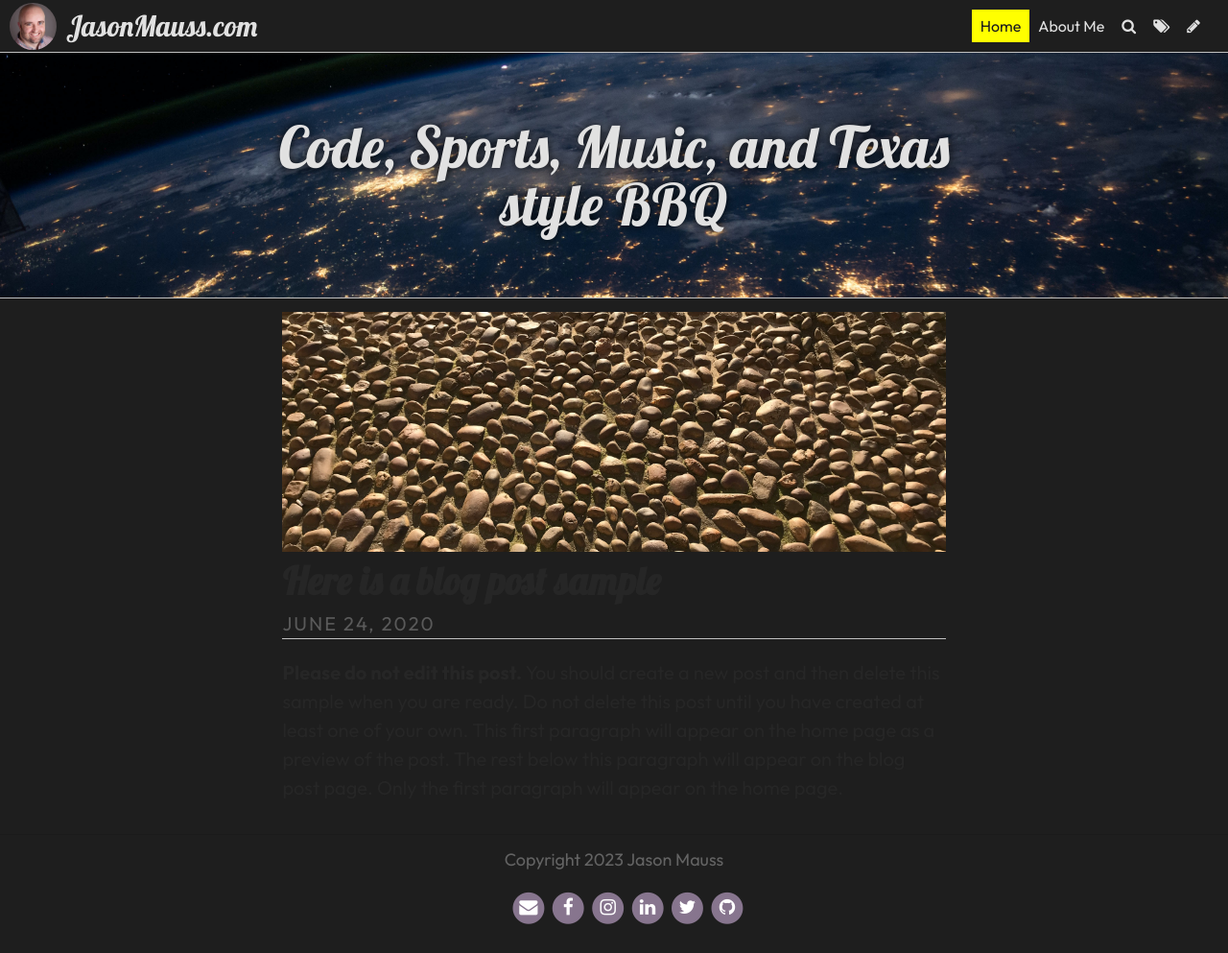
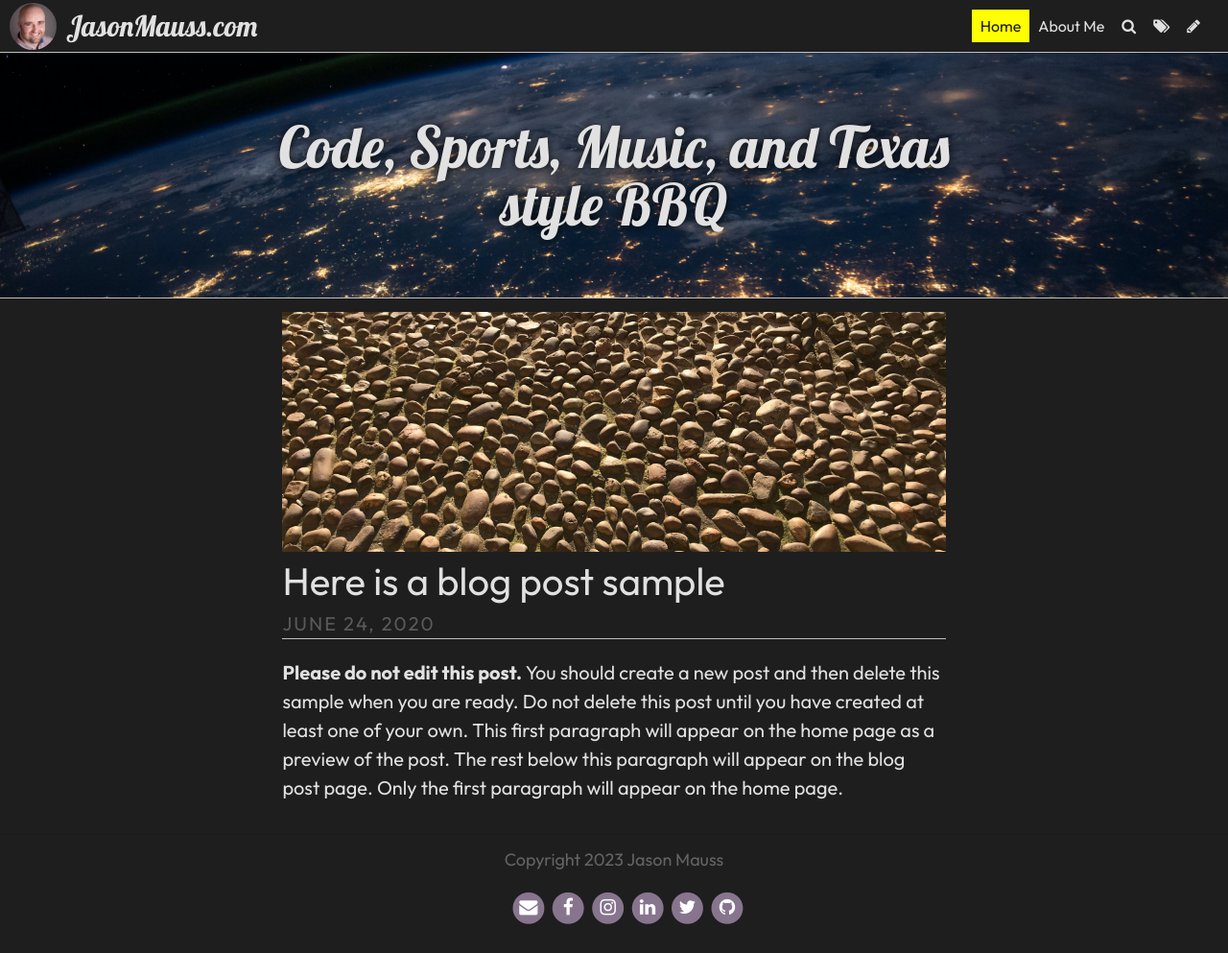
Before and after one commit to jasonmauss/jasonmaussblog, a Jekyll site: the page built from index.html, in a window 1280 px wide and 993 px high. Shown: the whole window at 96% size. Built offline with Jekyll 4.4.1, drawn with Linux system fonts in a browser that asks for light colours; some web fonts are replaced; the list of posts is cut into pages by our own code.

Commit message:
style changes for post teaser text

```diff
--- a/styles/styles.css
+++ b/styles/styles.css
@@ -337,6 +337,12 @@ header {
   border-bottom: 1px solid silver;
 }
 
+.posts h1 a.post-link {
+    color: #E1E1E1;
+    font-family: 'Outfit', "Trebuchet MS", Helvetica, Arial, sans-serif;
+    font-weight: normal;
+}
+
 .meta, #post-nav p {
     color: #595959;
     letter-spacing: 0.1em;
@@ -519,6 +525,10 @@ max-height: 100%;
 
 .posts .excerpt {
     margin-top: 1em
+}
+
+.post-teaser .excerpt p {
+    color: #E1E1E1;
 }
 
 .subtitle {
@@ -1404,3 +1414,7 @@ li.active {
 li.active a {
     color:#1E1E1E;
 }
+
+.site-header nav ul li:hover a {
+    color: #1E1E1E;
+}
```
